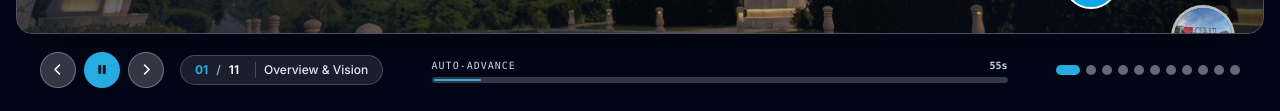
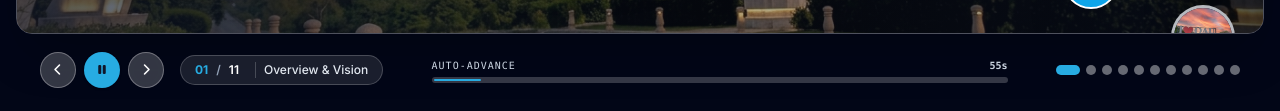
Before and after one commit to naveedqau/qau1, a plain HTML site: page index.html in a window 1280 px wide. Shown: the part 686-797 px from the top of the page. Drawn offline with nearby package versions, Linux system fonts and the light colour scheme.

Commit message:
Change image extension from .jpeg to .jpg

```diff
--- a/index.html
+++ b/index.html
@@ -267,7 +267,7 @@
             "6.jpeg",
             "7.jpg",
             "hostel11.jpg",
-            "4.jpeg",
+            "4.jpg",
             "bab.jpg"
         ];
 
```
